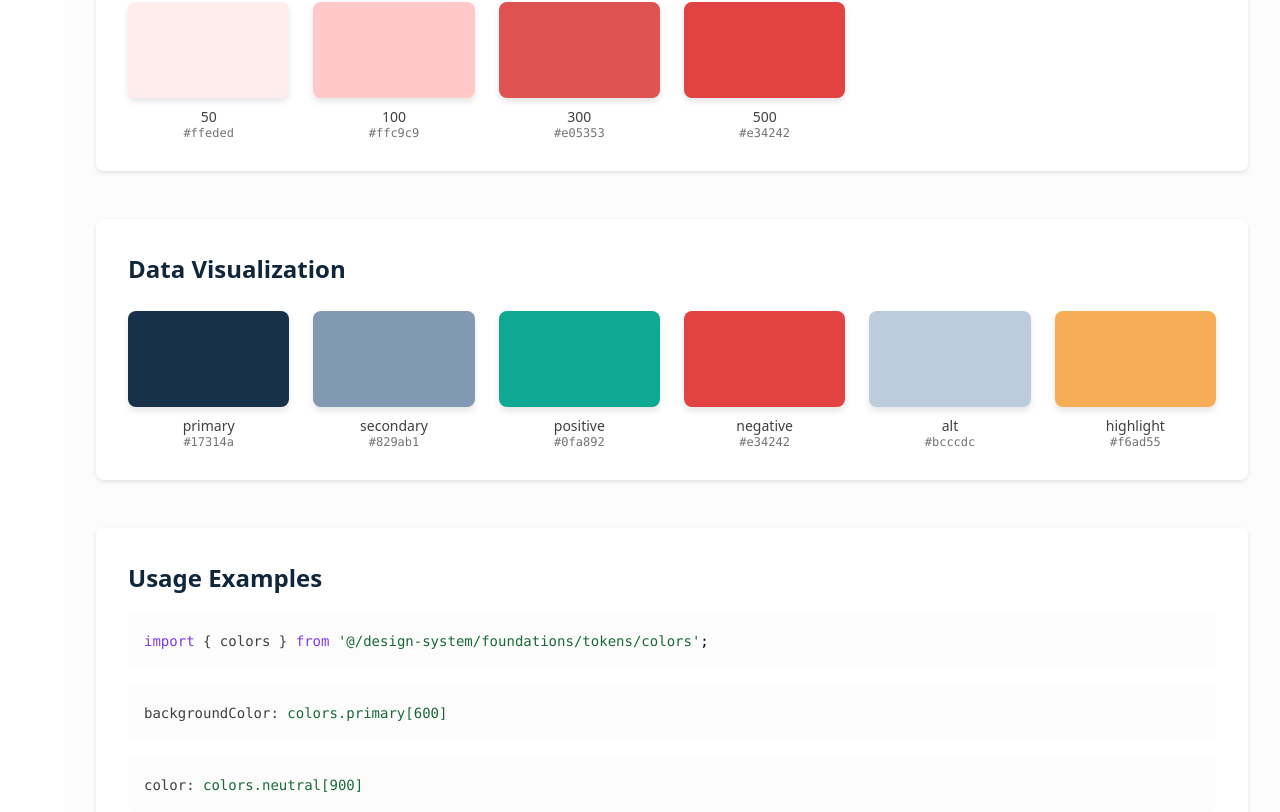
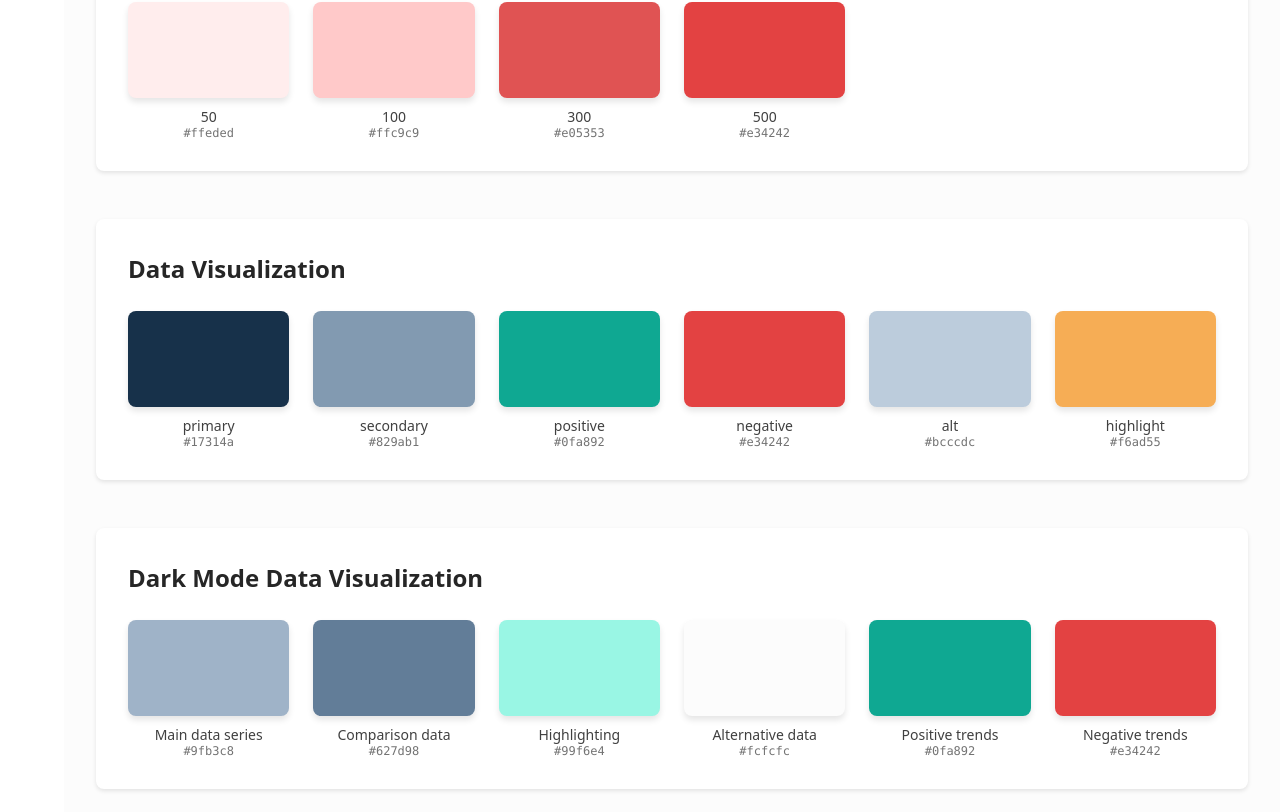
Before and after one commit to m-downing/flow_demo, a Next.js app: page /colors in a window 1280 px wide. Shown: the part 1985-2797 px from the top of the page. Built offline with nearby package versions, Linux system fonts and the light colour scheme.

Commit message:
updated color demo page.

```diff
--- a/src/app/colors/components/ColorDemo.tsx
+++ b/src/app/colors/components/ColorDemo.tsx
@@ -2,6 +2,7 @@
 
 import React from 'react';
 import { colors } from '../../../design-system/foundations/tokens/colors.js';
+import { chartTokens } from '../../../design-system/foundations/tokens/charts.js';
 
 // Define the color groups we want to display
 const colorGroups = [
@@ -72,26 +73,37 @@ const colorGroups = [
       highlight: colors.dataViz.highlight,
     },
   },
+  {
+    name: 'Dark Mode Data Visualization',
+    colors: {
+      'Main data series': colors.primary[300],
+      'Comparison data': colors.primary[500],
+      'Highlighting': colors.teal[200],
+      'Alternative data': colors.neutral[50],
+      'Positive trends': colors.success[500],
+      'Negative trends': colors.error[500],
+    },
+  },
 ];
 
 const ColorDemo: React.FC = () => {
-  const copyToClipboard = (value: string, name: string) => {
+  const copyToClipboard = (value: string) => {
     navigator.clipboard.writeText(value);
     // Could add a toast notification here
   };
 
   return (
-    <div className="min-h-screen bg-neutral-50 py-12 px-8">
+    <div className="min-h-screen bg-neutral-50 dark:bg-neutral-950 py-12 px-8">
       <div className="max-w-7xl mx-auto">
-        <h1 className="text-4xl font-heading font-bold text-primary-800 mb-2">Color Tokens</h1>
-        <p className="text-neutral-600 mb-12">
+        <h1 className="text-4xl font-heading font-bold text-neutral-800 dark:text-neutral-50 mb-2">Color Tokens</h1>
+        <p className="text-neutral-600 dark:text-neutral-300 mb-12">
           Design system color tokens for consistent UI development
         </p>
 
         <div className="space-y-12">
           {colorGroups.map((group) => (
-            <div key={group.name} className="bg-white rounded-lg shadow-sm p-8">
-              <h2 className="text-2xl font-heading font-semibold text-primary-700 mb-6">
+            <div key={group.name} className="bg-white dark:bg-neutral-900 rounded-lg shadow-sm dark:shadow-none dark:border dark:border-neutral-700 p-8">
+              <h2 className="text-2xl font-heading font-semibold text-neutral-800 dark:text-neutral-50 mb-6">
                 {group.name}
               </h2>
               <div className="grid grid-cols-2 sm:grid-cols-3 md:grid-cols-4 lg:grid-cols-6 gap-6">
@@ -99,15 +111,15 @@ const ColorDemo: React.FC = () => {
                   <div
                     key={`${group.name}-${shade}`}
                     className="cursor-pointer group"
-                    onClick={() => copyToClipboard(color, `${group.name.toLowerCase()}-${shade}`)}
+                    onClick={() => copyToClipboard(color)}
                   >
                     <div
-                      className="w-full h-24 rounded-lg shadow-md transition-all duration-200 group-hover:shadow-lg group-hover:scale-105"
+                      className="w-full h-24 rounded-lg shadow-md dark:shadow-none dark:border dark:border-neutral-600 transition-all duration-200 group-hover:shadow-lg dark:group-hover:shadow-none dark:group-hover:border-neutral-500 group-hover:scale-105"
                       style={{ backgroundColor: color }}
                     />
                     <div className="mt-2 text-center">
-                      <p className="text-sm font-medium text-neutral-700">{shade}</p>
-                      <p className="text-xs text-neutral-500 font-mono">{color}</p>
+                      <p className="text-sm font-medium text-neutral-700 dark:text-neutral-300">{shade}</p>
+                      <p className="text-xs text-neutral-500 dark:text-neutral-400 font-mono">{color}</p>
                     </div>
                   </div>
                 ))}
@@ -117,35 +129,78 @@ const ColorDemo: React.FC = () => {
         </div>
 
         {/* Usage examples */}
-        <div className="mt-12 bg-white rounded-lg shadow-sm p-8">
-          <h2 className="text-2xl font-heading font-semibold text-primary-700 mb-4">
+        <div className="mt-12 bg-white dark:bg-neutral-900 rounded-lg shadow-sm dark:shadow-none dark:border dark:border-neutral-700 p-8">
+          <h2 className="text-2xl font-heading font-semibold text-neutral-800 dark:text-neutral-50 mb-4">
             Usage Examples
           </h2>
+          <p className="text-sm text-neutral-600 dark:text-neutral-300 mb-4">
+            Colors are integrated with Tailwind and can be used directly in utility classes:
+          </p>
           <div className="space-y-4">
-            <div className="bg-neutral-50 rounded-md p-4">
+            <div className="bg-neutral-50 dark:bg-neutral-800 rounded-md p-4 border border-neutral-200 dark:border-neutral-700">
               <code className="text-sm">
-                <span className="text-purple-700">import</span>{' '}
-                <span className="text-neutral-700">{'{ colors }'}</span>{' '}
-                <span className="text-purple-700">from</span>{' '}
-                <span className="text-green-700">'@/design-system/foundations/tokens/colors'</span>;
+                <span className="text-purple-700 dark:text-purple-400">&lt;div</span>{' '}
+                <span className="text-blue-700 dark:text-blue-400">className</span>=
+                <span className="text-green-700 dark:text-green-400">&quot;bg-primary-600 text-neutral-50&quot;</span>
+                <span className="text-purple-700 dark:text-purple-400">&gt;</span>
+                <span className="text-neutral-700 dark:text-neutral-300">Primary background with light text</span>
+                <span className="text-purple-700 dark:text-purple-400">&lt;/div&gt;</span>
               </code>
             </div>
-            <div className="bg-neutral-50 rounded-md p-4">
+            <div className="bg-neutral-50 dark:bg-neutral-800 rounded-md p-4 border border-neutral-200 dark:border-neutral-700">
               <code className="text-sm">
-                <span className="text-neutral-700">backgroundColor:</span>{' '}
-                <span className="text-green-700">colors.primary[600]</span>
+                <span className="text-purple-700 dark:text-purple-400">&lt;p</span>{' '}
+                <span className="text-blue-700 dark:text-blue-400">className</span>=
+                <span className="text-green-700 dark:text-green-400">&quot;text-success-500 font-semibold&quot;</span>
+                <span className="text-purple-700 dark:text-purple-400">&gt;</span>
+                <span className="text-neutral-700 dark:text-neutral-300">Success message</span>
+                <span className="text-purple-700 dark:text-purple-400">&lt;/p&gt;</span>
               </code>
             </div>
-            <div className="bg-neutral-50 rounded-md p-4">
+            <div className="bg-neutral-50 dark:bg-neutral-800 rounded-md p-4 border border-neutral-200 dark:border-neutral-700">
               <code className="text-sm">
-                <span className="text-neutral-700">color:</span>{' '}
-                <span className="text-green-700">colors.neutral[900]</span>
+                <span className="text-purple-700 dark:text-purple-400">&lt;div</span>{' '}
+                <span className="text-blue-700 dark:text-blue-400">className</span>=
+                <span className="text-green-700 dark:text-green-400">&quot;border-2 border-error-300 bg-error-50&quot;</span>
+                <span className="text-purple-700 dark:text-purple-400">&gt;</span>
+                <span className="text-neutral-700 dark:text-neutral-300">Error state container</span>
+                <span className="text-purple-700 dark:text-purple-400">&lt;/div&gt;</span>
+              </code>
+            </div>
+            <div className="bg-neutral-50 dark:bg-neutral-800 rounded-md p-4 border border-neutral-200 dark:border-neutral-700">
+              <code className="text-sm">
+                <span className="text-purple-700 dark:text-purple-400">&lt;span</span>{' '}
+                <span className="text-blue-700 dark:text-blue-400">className</span>=
+                <span className="text-green-700 dark:text-green-400">&quot;bg-dataViz-primary text-white px-3 py-1 rounded&quot;</span>
+                <span className="text-purple-700 dark:text-purple-400">&gt;</span>
+                <span className="text-neutral-700 dark:text-neutral-300">Data viz badge</span>
+                <span className="text-purple-700 dark:text-purple-400">&lt;/span&gt;</span>
+              </code>
+            </div>
+            <div className="bg-neutral-50 dark:bg-neutral-800 rounded-md p-4 border border-neutral-200 dark:border-neutral-700">
+              <code className="text-sm">
+                <span className="text-gray-600 dark:text-gray-400">// Dark mode example</span><br/>
+                <span className="text-purple-700 dark:text-purple-400">&lt;div</span>{' '}
+                <span className="text-blue-700 dark:text-blue-400">className</span>=
+                <span className="text-green-700 dark:text-green-400">&quot;bg-neutral-50 dark:bg-neutral-900 text-neutral-900 dark:text-neutral-100&quot;</span>
+                <span className="text-purple-700 dark:text-purple-400">&gt;</span>
+                <span className="text-neutral-700 dark:text-neutral-300">Theme-aware container</span>
+                <span className="text-purple-700 dark:text-purple-400">&lt;/div&gt;</span>
               </code>
             </div>
           </div>
+          <div className="mt-4 p-4 bg-primary-50 dark:bg-primary-900/20 rounded-md border border-primary-200 dark:border-primary-700">
+            <p className="text-sm text-primary-700 dark:text-primary-300">
+              <strong className="text-primary-800 dark:text-primary-200">Note:</strong> All color tokens are available as Tailwind utilities. Use the format{' '}
+              <code className="bg-primary-100 dark:bg-primary-800 text-primary-800 dark:text-primary-200 px-1 rounded">bg-[colorName]-[shade]</code>,{' '}
+              <code className="bg-primary-100 dark:bg-primary-800 text-primary-800 dark:text-primary-200 px-1 rounded">text-[colorName]-[shade]</code>, or{' '}
+              <code className="bg-primary-100 dark:bg-primary-800 text-primary-800 dark:text-primary-200 px-1 rounded">border-[colorName]-[shade]</code>.
+              For dark mode support, add corresponding dark: variants.
+            </p>
+          </div>
         </div>
 
-        <div className="mt-8 text-center text-sm text-neutral-500">
+        <div className="mt-8 text-center text-sm text-neutral-500 dark:text-neutral-400">
           Click any color swatch to copy its hex value to clipboard
         </div>
       </div>
--- a/src/design-system/layout/AccountDrawer.tsx
+++ b/src/design-system/layout/AccountDrawer.tsx
@@ -1,7 +1,7 @@
 'use client';
 
 import { useState, useEffect, useRef } from 'react';
-import { ChevronLeftIcon, ChevronRightIcon, PlusIcon, ClockIcon, XMarkIcon } from '@heroicons/react/24/outline';
+import { ChevronLeftIcon, PlusIcon, ClockIcon, XMarkIcon } from '@heroicons/react/24/outline';
 import { UserIcon } from '@heroicons/react/24/solid';
 import { useTheme } from '../../app/contexts/ThemeContext';
 import { useNotifications } from '../../app/contexts/NotificationContext';
@@ -38,7 +38,7 @@ export default function AccountDrawer() {
     if (savedNotes) {
       const parsedNotes = JSON.parse(savedNotes);
       // Convert timestamp strings back to Date objects
-      const notesWithDates = parsedNotes.map((note: any) => ({
+      const notesWithDates = parsedNotes.map((note: Note & { timestamp: string }) => ({
         ...note,
         timestamp: new Date(note.timestamp)
       }));
--- a/src/design-system/tabularData/TableView.tsx
+++ b/src/design-system/tabularData/TableView.tsx
@@ -1,4 +1,4 @@
-import React, { useState, useMemo, useRef, useEffect } from 'react';
+import React, { useState, useMemo, useRef } from 'react';
 import { ChevronUpIcon, ChevronDownIcon, ChevronLeftIcon, ChevronRightIcon, ChevronDoubleLeftIcon, ChevronDoubleRightIcon } from '@heroicons/react/24/outline';
 import { TableViewProps, SortConfig, FilterConfig } from './types';
 import { filterData, sortData, paginateData, getVisibleColumns, getModeConstraints, openTableInNewTab } from './utils';
@@ -184,7 +184,7 @@ export const TableView = <T extends Record<string, unknown>>({
 
           // Force repaint
           table.style.display = 'none';
-          table.offsetHeight; // This line forces a reflow
+          void table.offsetHeight; // This line forces a reflow
           table.style.display = '';
 
           // Restore scroll position
```
